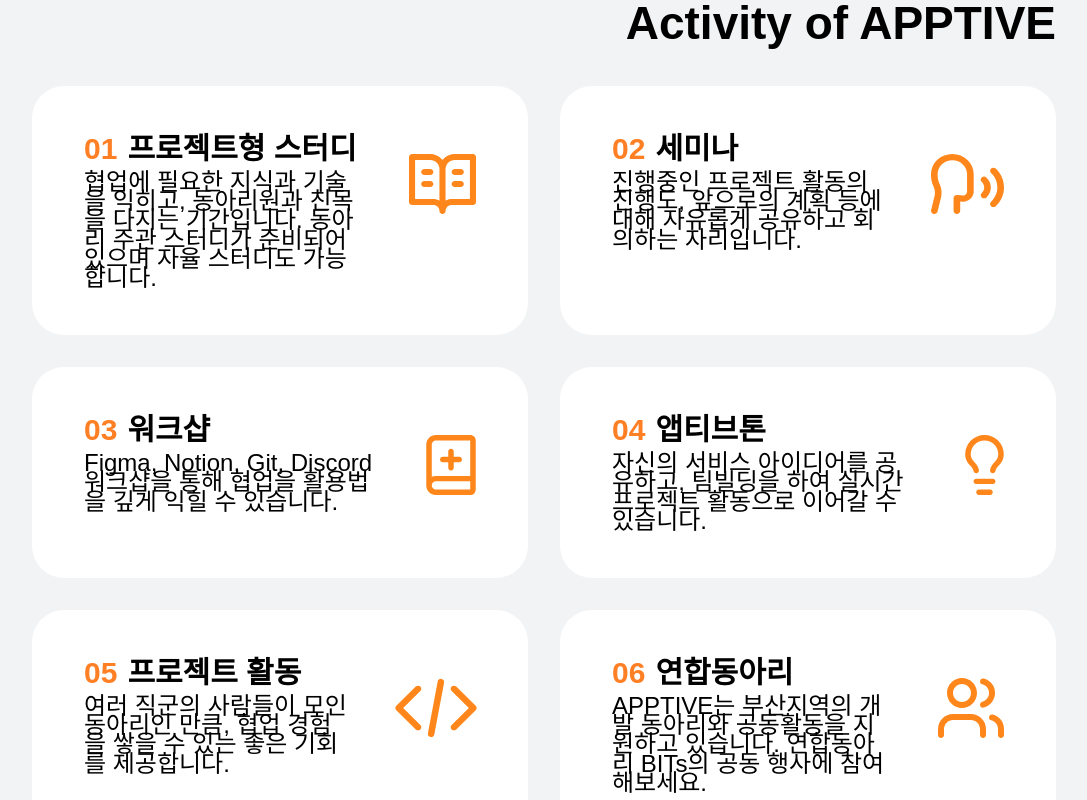
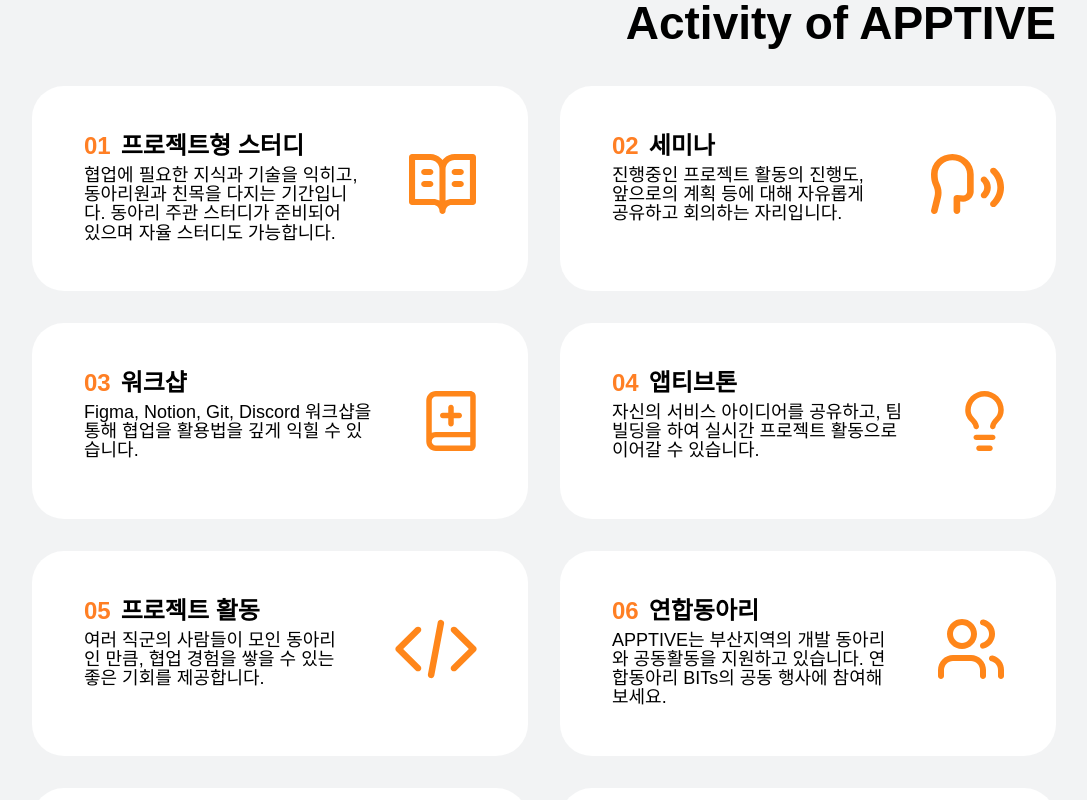
Before and after one commit to ApptiveDev/apptive-home-frontend, a React (Vite) app: page / in a window 1280 px wide. Shown: the part 900-1700 px from the top of the page, without its empty margins (96-1183 px from the left). Built offline with nearby package versions, Linux system fonts and the light colour scheme; a web font is replaced by a local one.

Commit message:
design: 디자인 시스템에서 폰트 크기 수정

```diff
--- a/src/components/atoms/text/TextFactory.tsx
+++ b/src/components/atoms/text/TextFactory.tsx
@@ -11,21 +11,21 @@ export function createTextComponent(props: Partial<TextProps>) {
 
 export const TextBody = {
   Large: createTextComponent({
-    defaultSize: '15px',
+    defaultSize: '16px',
     responsiveSize: {
       sm: '22px',
     },
     as: 'p',
   }),
   Medium: createTextComponent({
-    defaultSize: '13px',
+    defaultSize: '14px',
     responsiveSize: {
       sm: '18px',
     },
     as: 'p',
   }),
   Small: createTextComponent({
-    defaultSize: '11px',
+    defaultSize: '12px',
     responsiveSize: {
       sm: '16px',
     },
@@ -80,21 +80,21 @@ export const Paragraph = {
   Large: createTextComponent({
     defaultSize: '18px',
     responsiveSize: {
-      sm: '30px',
+      sm: '24px',
     },
     as: 'p',
   }),
   Medium: createTextComponent({
     defaultSize: '16px',
     responsiveSize: {
-      sm: '26px',
+      sm: '20px',
     },
     as: 'p',
   }),
   Small: createTextComponent({
     defaultSize: '14px',
     responsiveSize: {
-      sm: '24px',
+      sm: '18px',
     },
     as: 'p',
   }),
```
